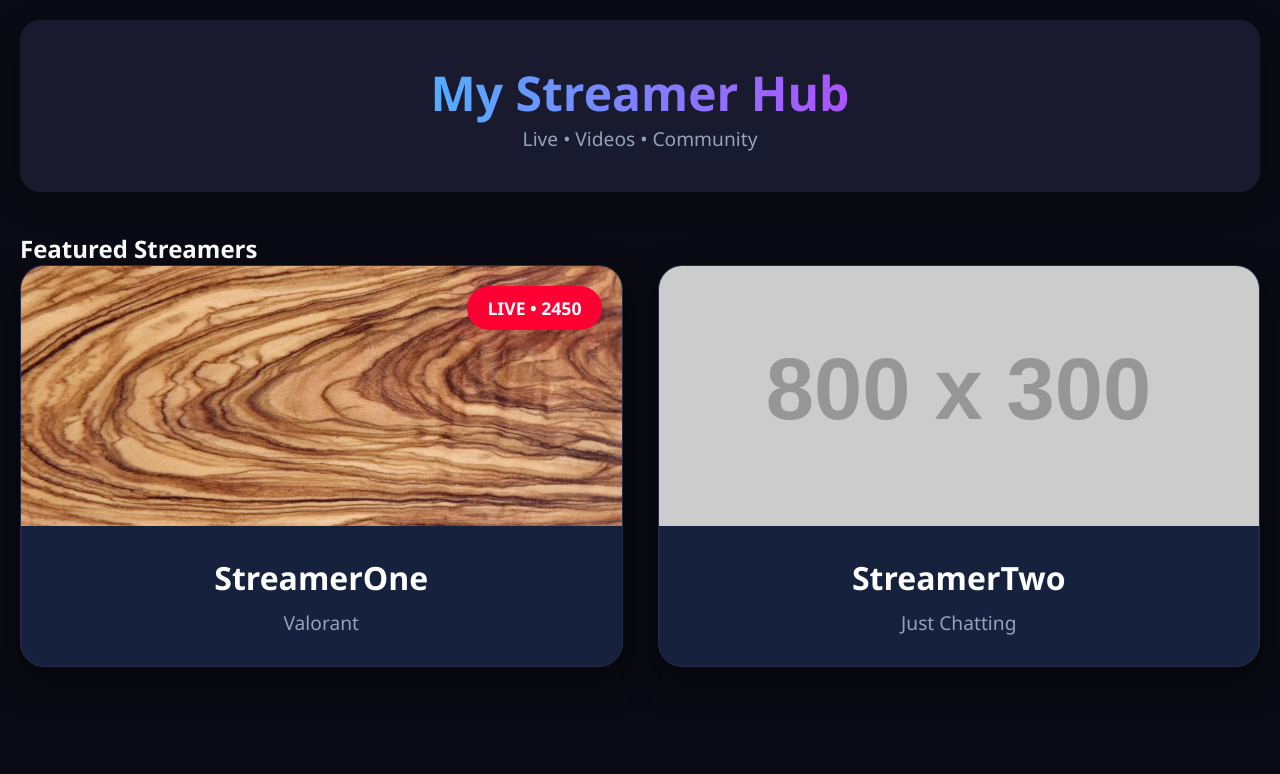
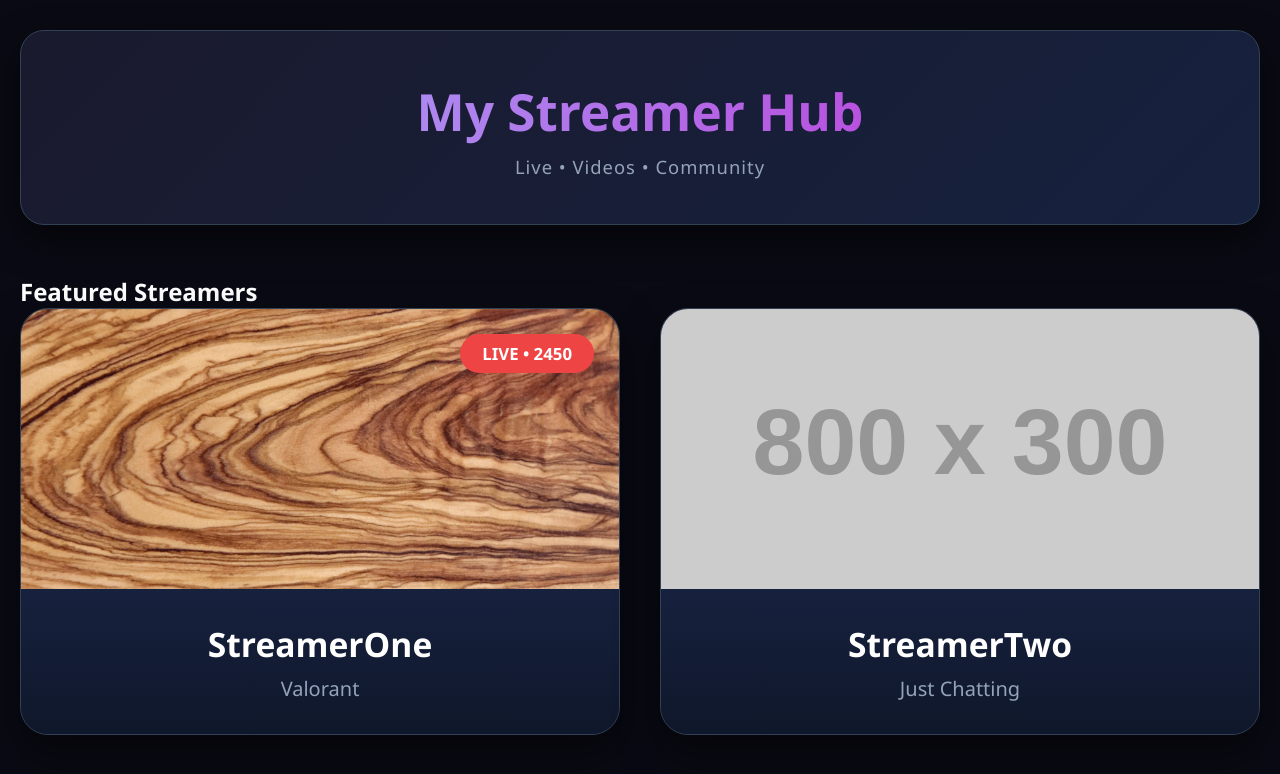
Before and after one commit to SURGEHUB-1/streamer-bot, a plain HTML site: page index.html in a window 1280 px wide. Drawn offline with Linux system fonts and the light colour scheme; placeholder pictures from the web are drawn by us.

Commit message:
Refactor CSS styles for improved layout and design
Updated styles for body, header, and streamer card elements. Enhanced layout and visual effects for better user experience.

```diff
--- a/styles.css
+++ b/styles.css
@@ -7,94 +7,111 @@
 body {
   background: #0a0a14;
   color: white;
-  font-family: 'Segoe UI', Arial, sans-serif;
-  padding: 20px;
+  font-family: 'Segoe UI', system-ui, sans-serif;
+  padding: 30px 20px;
+  min-height: 100vh;
 }
 
 .header-box {
-  background: #1a1a2e;
-  border-radius: 20px;
-  padding: 40px 30px;
+  background: linear-gradient(135deg, #1a1a2e, #16213e);
+  border-radius: 24px;
+  padding: 45px 30px;
   text-align: center;
-  margin-bottom: 40px;
-  box-shadow: 0 10px 30px rgba(0, 0, 0, 0.3);
+  margin-bottom: 50px;
+  box-shadow: 0 15px 35px rgba(0, 0, 0, 0.6);
+  border: 1px solid #334155;
 }
 
 .header-box h1 {
-  font-size: 3rem;
-  background: linear-gradient(90deg, #00ffff, #ff00ff);
+  font-size: 3.2rem;
+  font-weight: 700;
+  background: linear-gradient(90deg, #a5b4fc, #c026d3);
   -webkit-background-clip: text;
   -webkit-text-fill-color: transparent;
+  margin-bottom: 8px;
 }
 
 .nav {
   color: #94a3b8;
-  font-size: 1.2rem;
+  font-size: 1.15rem;
+  letter-spacing: 1px;
 }
 
-/* Big Wide Cards */
+/* Grid */
 .grid {
   display: grid;
   grid-template-columns: repeat(auto-fit, minmax(520px, 1fr));
-  gap: 35px;
-  max-width: 1600px;
+  gap: 40px;
+  max-width: 1700px;
   margin: 0 auto;
 }
 
+/* Premium Card */
 .streamer-card {
   background: #16213e;
-  border-radius: 24px;
+  border-radius: 28px;
   overflow: hidden;
-  box-shadow: 0 15px 35px rgba(0, 0, 0, 0.5);
-  transition: all 0.4s ease;
+  box-shadow: 0 20px 40px rgba(0, 0, 0, 0.5);
+  transition: all 0.5s cubic-bezier(0.4, 0, 0.2, 1);
+  border: 1px solid #334155;
   height: 100%;
-  border: 1px solid #2a2a4a;
 }
 
 .streamer-card:hover {
-  transform: translateY(-15px);
-  box-shadow: 0 25px 50px rgba(0, 255, 255, 0.15);
+  transform: translateY(-18px);
+  box-shadow: 0 35px 60px rgba(165, 180, 252, 0.15);
+  border-color: #6366f1;
 }
 
 .banner {
-  height: 260px;
+  height: 280px;
   position: relative;
+  background: #1e2937;
 }
 
 .banner img {
   width: 100%;
   height: 100%;
   object-fit: cover;
+  transition: transform 0.6s ease;
 }
 
-.info {
-  padding: 30px;
-  text-align: center;
-}
-
-.info h2 {
-  font-size: 2rem;
-  margin-bottom: 10px;
-}
-
-.info p {
-  font-size: 1.2rem;
-  color: #94a3b8;
+.streamer-card:hover .banner img {
+  transform: scale(1.08);
 }
 
 .live-badge {
   position: absolute;
-  top: 20px;
-  right: 20px;
-  background: #ff0033;
-  padding: 10px 20px;
+  top: 25px;
+  right: 25px;
+  background: #ef4444;
+  color: white;
+  padding: 8px 22px;
   border-radius: 50px;
-  font-weight: bold;
-  font-size: 1.1rem;
+  font-weight: 700;
+  font-size: 1.05rem;
+  box-shadow: 0 0 20px rgba(239, 68, 68, 0.6);
   animation: livepulse 2s infinite;
 }
 
 @keyframes livepulse {
-  0% { box-shadow: 0 0 0 0 rgba(255, 0, 51, 0.8); }
-  70% { box-shadow: 0 0 0 20px rgba(255, 0, 51, 0); }
+  0% { box-shadow: 0 0 0 0 rgba(239, 68, 68, 0.7); }
+  70% { box-shadow: 0 0 0 25px rgba(239, 68, 68, 0); }
 }
+
+.info {
+  padding: 32px;
+  text-align: center;
+  background: linear-gradient(to bottom, #16213e, #0f172a);
+}
+
+.info h2 {
+  font-size: 2.1rem;
+  margin-bottom: 8px;
+  font-weight: 600;
+}
+
+.info p {
+  color: #94a3b8;
+  font-size: 1.25rem;
+}
```
